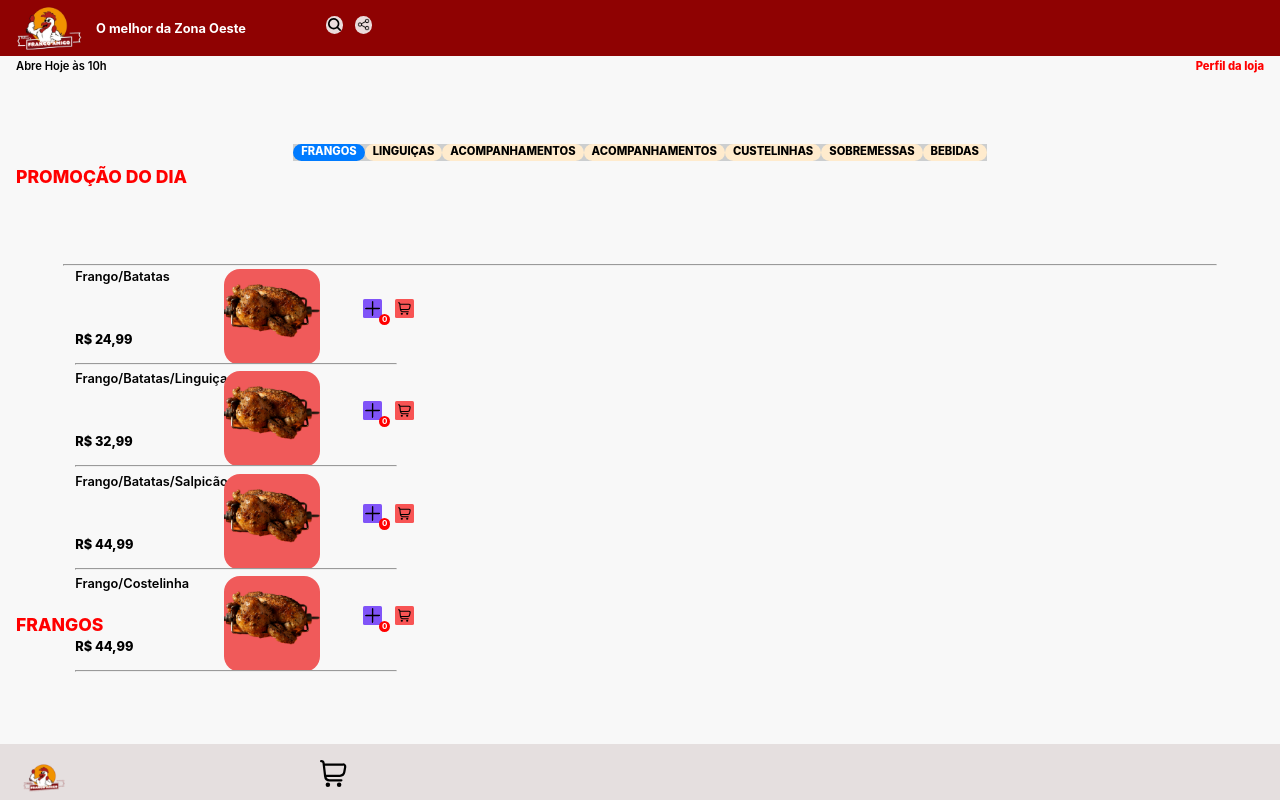
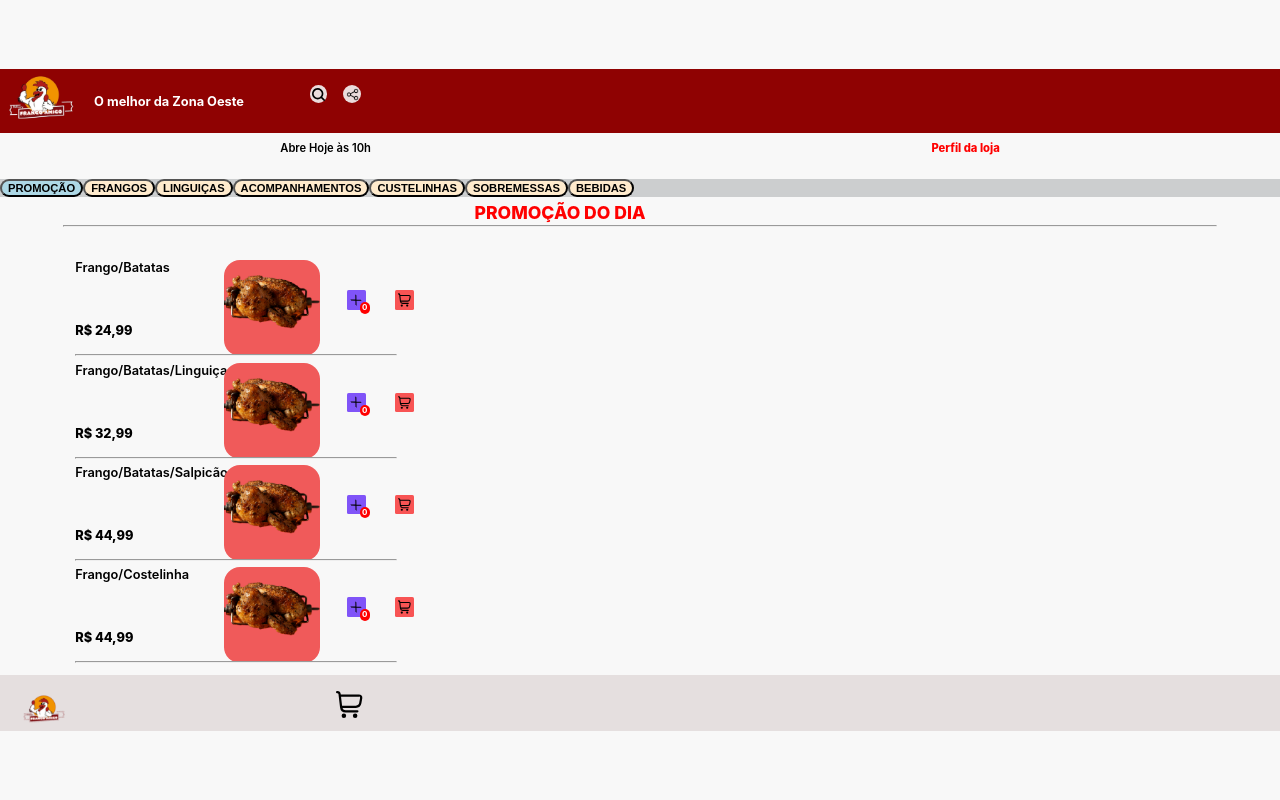
Before and after one commit to AndersonPaulo/eCommerce, a React (Create React App) app: page / in a window 1280 px wide. Built offline with nearby package versions, Linux system fonts and the light colour scheme.

Commit message:
Adicionando scroll horizontal, com 50% de sucesso

```diff
--- a/src/App.css
+++ b/src/App.css
@@ -1,5 +1,4 @@
 
-@media screen and (min-width: 375px) {
   .App {
     text-align: center;
   }
@@ -16,25 +15,24 @@
   }
   .menu{
     display: flex;
-    position: fixed;
-    top: 0;
-    flex-wrap: nowrap;
+    position: relative;
     background-color: rgb(143, 2, 2);
     width: 100%;
-    height: 3.5rem;
+    top: -2rem;
   }
   .logo{
     display: flex;
     position: relative;
-    padding: 0 0 0 1rem;
+    left: 0.5rem;
     width: 4rem;
     height: 4rem;
   }
   .storeSlogan{
     display: flex;
+    position: relative;
     align-items: center;
     color: white;
-    padding: 0 0 0 1rem;
+    left: 1.88rem;
     font-weight: 700;
   }
   .search{
@@ -45,7 +43,7 @@
     border-radius: 1rem;
     position: relative;
     top: 1rem;
-    margin-left: 5rem;
+    left: 6rem;
     width: 1.1rem;
     height: 1.1rem;
   }
@@ -61,7 +59,7 @@
     border-radius: 1rem;
     position: relative;
     top: 1rem;
-    left: 0.7rem;
+    left: 7rem;
     width: 1.1rem;
     height: 1.1rem;
 
@@ -72,71 +70,58 @@
   }
   .submenu{
     display: flex;
-    justify-content: space-between;
-    position: fixed;
-    top: 3.7rem;
+    position: relative;
+    justify-content: space-around;
     flex-wrap: nowrap;
     width: 100%;
     font-size: 0.7rem;
     font-weight: 600;
+    top: -1.5rem;
   }
-  .opened{
-    padding: 0 0 0 1rem;
-  }
+
   .perfil_button{
-    padding: 0 1rem 0 0;
     color: red;
     font-weight: 800;
   }
+  .fhatherScroll{
+    width: 100%;
+  }
+  .scroll_menu {
 
-  .scroll_menu {
-    display: flex;
-    overflow: auto;
-    white-space: nowrap;
-    margin-top: -16rem;
     background-color: rgba(199, 201, 202, 0.885);
   }
   .scroll_menu .menu_itens{
-
     text-align: center;
-    justify-content: space-evenly;
     font-size: 0.7rem;
     font-weight: 800;
-    padding:  0 0.5rem 0.2rem 0.5rem ;
     background-color: blanchedalmond;
     border-radius: 1rem;
-    text-decoration: none;
+    z-index: 10;
 
   }
-  .scroll_menu .menu_itens:hover{
-    cursor: pointer;
-  }
-  .scroll_menu .menu_itens.active {
-    background-color: #007bff;
-    color: white;
+
+  .scroll_menu .menu_itens.active{
+    background-color: lightblue;
   }
   .name_list{
     display: flex;
-    position: absolute;
-    left:1rem;
+    position: relative;
+    top: 0.3rem;
+    left:-5rem;
     font-size: 1.1rem;
     font-weight: 800;
     color: red;
-    margin-top: -28rem;
   }
   .hr_prime{
     display: flex;
     width: 90%;
-    position: fixed;
-    bottom: 33rem;
+
   }
   .intens{
     display: flex;
     width: 90%;
     flex-direction: column;
-    position: absolute;
     text-align: left;
-    bottom: 29.5rem;
   }
   .products{
     display:flex;
@@ -144,7 +129,7 @@
     height: 5rem;
     flex-direction: column;
     position: relative;
-    top: 21.2rem;
+    top: 1rem;
     padding: 0.7rem;
 
   }
@@ -158,14 +143,23 @@
     font-weight: 800;
   }
   .add_item{
+    display: flex;
+    position: relative;
     width: 1.2rem;
     height: 1.2rem;
-    display: flex;
     justify-content: center;
+    align-items: center;
     border-radius: 0.1rem;
     background-color:rgb(128, 84, 248);
-    margin-left: 18rem;
+    left: 17rem;
   }
+  .add_item img{
+    position: relative;
+    width: 0.5rem;
+    height: 0.5rem;
+    left: 0.25rem;
+  }
+
   .add_shopping{
     width: 1.2rem;
     height: 1.2rem;
@@ -183,9 +177,9 @@
   span .unity{
 
     text-align: center;
-    position: absolute;
-    top: 3.5rem;
-    right: 1rem;
+    position: relative;
+    top: 0.5rem;
+    left: 0.2rem;
     width: 0.7rem;
     height: 0.7rem;
     background-color: red;
@@ -213,107 +207,32 @@
     top: 2.4rem;
 
   }
-  .name_list_two{
-    display: flex;
-    position: absolute;
-    left:1rem;
-    font-size: 1.1rem;
-    font-weight: 800;
-    color: red;
-    margin-top: 28rem;
-  }
+
   .footer{
     display: flex;
-    position: fixed;
+    position: relative;
     height: 3.5rem;
     width: 100%;
     background-color: #e5dfdf;
-    bottom: 0rem;
+    top: 2rem;
   }
   .buy_shopping{
     width: 1.7rem;
     height: 1.7rem;
     display: flex;
+    position: relative;
     justify-content: center;
     border-radius: 0.1rem;
-    margin-left: 20rem;
-    margin-top: 1rem
+    left: 18.5rem;
+    top: 1rem
   }
   .home{
     width: 2.5rem;
     height: 2.5rem;
     display: flex;
-    position: absolute;
+    position: relative;
     justify-content: center;
     border-radius: 0.1rem;
     left: 1.5rem;
-    margin-top: 1rem
+    top: 1rem
   }
-
-   /* .list ul{
-    position: fixed;
-    animation:normal;
-    animation-name: run_left;
-    animation-duration: 2.5s;
-  }  */
-
-  .menu_one:active + .list {
-
-    animation:normal;
-    animation-name: run_left;
-    animation-duration: 2.5s;
-
-
-  }
-  .menu_two:active ~ .list {
-    position: fixed;
-    animation:normal;
-    animation-name: run_left;
-    animation-duration: 3.5s;
-
-  }
-  .menu_tree:active ~ .list {
-    position: fixed;
-    animation:normal;
-    animation-name: run_left;
-    animation-duration: 4.5s;
-
-  }
-  .menu_four:active ~ .list {
-    position: fixed;
-    animation:normal;
-    animation-name: run_left;
-    animation-duration: 5.5s;
-
-  }
-  .menu_five:active ~ .list {
-    position: fixed;
-    animation:normal;
-    animation-name: run_left;
-    animation-duration: 6.5s;
-
-  }
-  .menu_six:active ~ .list {
-    position: fixed;
-    animation:normal;
-    animation-name: run_left;
-    animation-duration: 7.5s;
-
-  }
-
-  .menu_seven:active ~ .list {
-    position: fixed;
-    animation:normal;
-    animation-name: run_left;
-    animation-duration: 2.5s;
-
-  }
-  @keyframes run_left{
-
-    100%{left: -80% }
-
-
-
-  }
-
-}
--- a/src/App.js
+++ b/src/App.js
@@ -1,3 +1,5 @@
+import './App.css';
+import MenuHorizontal from "./scripts/menuHorizontal";
 import logo from "./assets/oie_transparent.png";
 import Search from "./assets/procurar.svg";
 import Share from "./assets/compartilhar.png";
@@ -5,14 +7,14 @@ import Add from "./assets/cruz.svg";
 import Shooping from "./assets/carrinho-de-compras.svg";
 import Home from "./assets/icon.png";
 import Itens from "./assets/Frango_Assado.png";
-import MenuHorizontal from "./scripts/menuHorizontal";
-import './App.css';
+
+
 
 
 
 function App() {
 
-const menuItems = ['FRANGOS','LINGUIÇAS','ACOMPANHAMENTOS','ACOMPANHAMENTOS','CUSTELINHAS','SOBREMESSAS','BEBIDAS']
+const menuItems = ['PROMOÇÃO','FRANGOS','LINGUIÇAS','ACOMPANHAMENTOS','CUSTELINHAS','SOBREMESSAS','BEBIDAS']
 
 
   return (
@@ -28,7 +30,7 @@ const menuItems = ['FRANGOS','LINGUIÇAS','ACOMPANHAMENTOS','ACOMPANHAMENTOS','C
           <div className="opened">Abre Hoje às 10h</div>
           <div className="perfil_button">Perfil da loja</div>
         </div>
-        <div  >
+        <div className='fhatherScroll' >
 
               <MenuHorizontal items = {menuItems}/>
 
@@ -77,7 +79,6 @@ const menuItems = ['FRANGOS','LINGUIÇAS','ACOMPANHAMENTOS','ACOMPANHAMENTOS','C
 
         </div>
 
-        <div className="name_list_two">FRANGOS</div>
 
 
         <div className="footer">
--- a/src/scripts/menuHorizontal.js
+++ b/src/scripts/menuHorizontal.js
@@ -1,35 +1,55 @@
-import React, { useRef, useState } from 'react';
+import React, { useRef, useState } from 'react'
 
 const MenuHorizontal = ({items}) =>{
 
     const menuRef = useRef(null)
-    const [activeItem , setActiveItem] = useState(items[0])
+    const [activeItem, setActiveItem] = useState(items[0])
 
     const handleClick = (item) => {
       setActiveItem(item)
+      //const menuScroll = document.getElementsByClassName("scroll_menu")
       const itemElement = document.getElementById(item)
       if(itemElement){
+        const scrollLeft = itemElement.offsetLeft - menuRef.current.offsetWidth / 2 + itemElement.offsetWidth / 2
         menuRef.current.scrollTo({
-          left: itemElement.offsetLeft - menuRef.current.offsetWidth/2 + itemElement.offsetWidth / 2,
+          left: scrollLeft,
           behavior: 'smooth',
         })
       }
     }
     return (
-        <div className="scroll_menu" ref={menuRef}>
-          {items.map((item) => (
-            <div
-              key={item}
+        <div className="scroll_menu"
+            ref={menuRef}
+            style={{
+
+              display: 'flex',
+               overflowX: 'auto',
+               whiteSpace: 'nowrap',
+               scrollbarWidth: 'none',
+               WebkitOverflowScrolling: 'touch',
+
+                }}>
+
+          {items.map((item,index) => (
+            <button
+              key={index}
+              data-qa={item}
               id={item}
               className={`menu_itens ${activeItem === item ? 'active' : ''}`}
               onClick={() => handleClick(item)}
+              style={{
+                cursor: 'pointer',
+
+
+              }}
+
             >
               {item}
-            </div>
+            </button>
           ))}
         </div>
-      );
+      )
 
   }
 
-  export default MenuHorizontal;
+  export default MenuHorizontal
```
